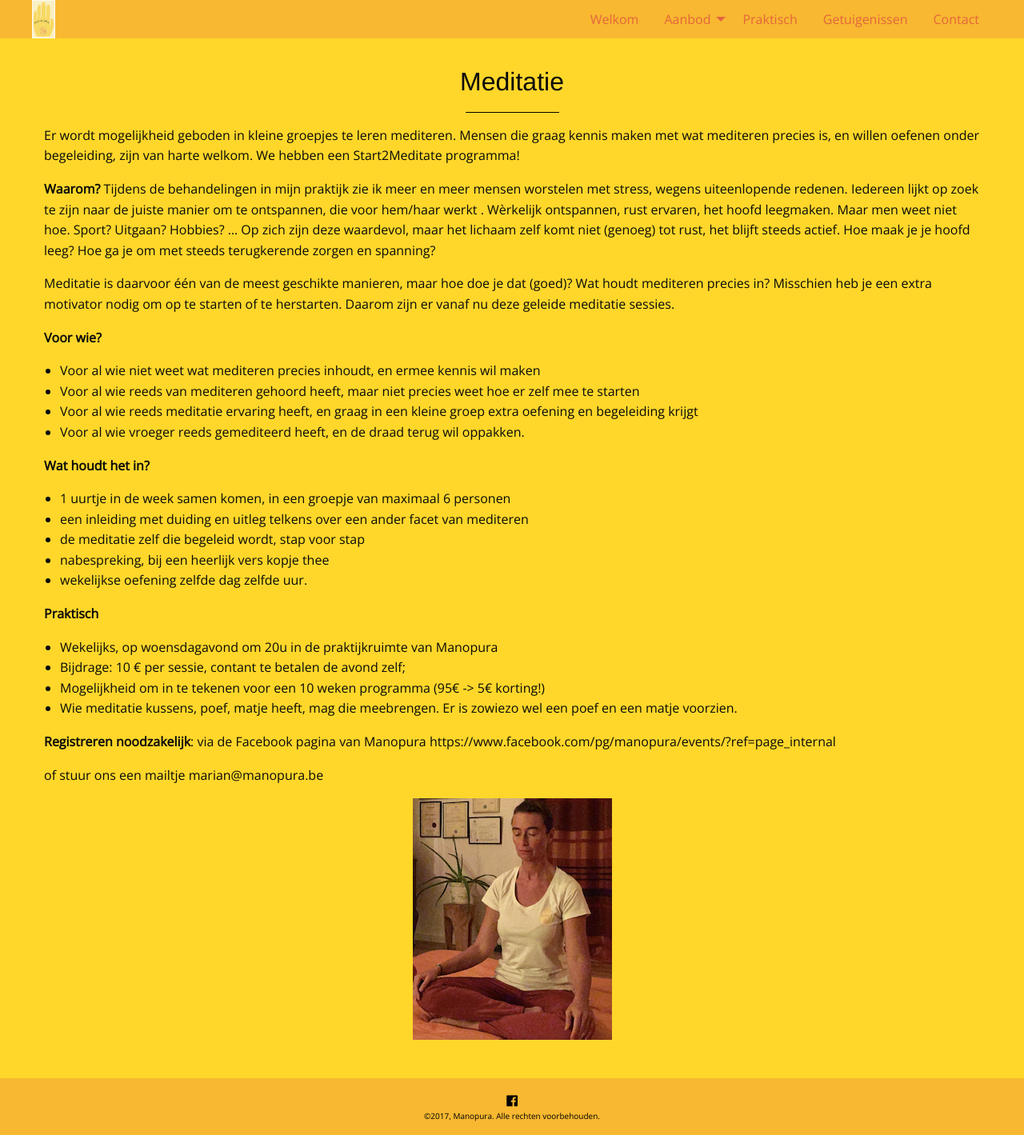
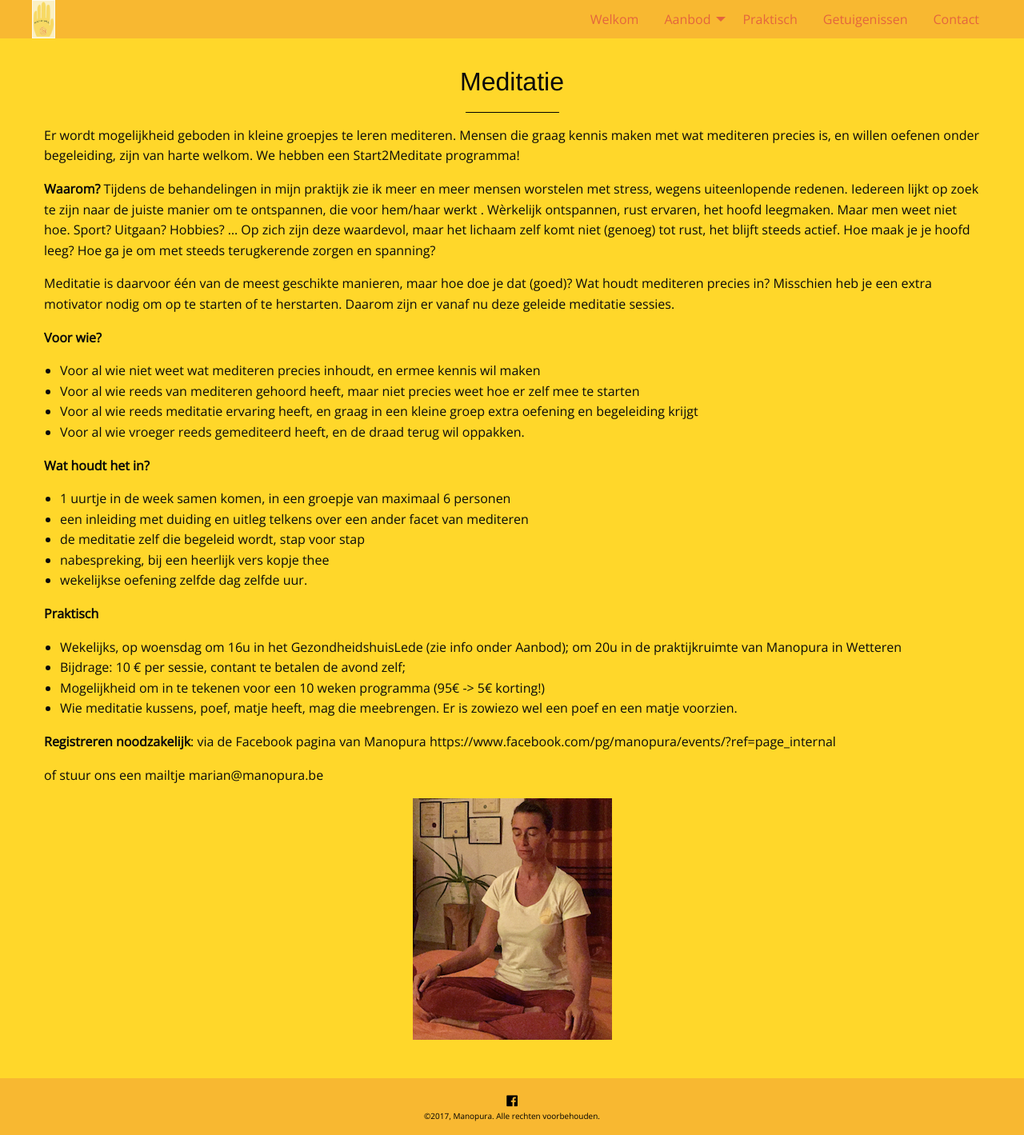
Before and after one commit to manopura/manopura.github.io, a Jekyll site: the page built from meditatie.md, in a window 1280 px wide. Shown: the whole page at 80% size. Built offline with Jekyll 4.4.1, drawn with Linux system fonts in a browser that asks for light colours; nearby versions of some CDN libraries; our own code applies the rules of GitHub Pages for plain Markdown files.

Commit message:
Update meditatie.md

```diff
--- a/meditatie.md
+++ b/meditatie.md
@@ -33,7 +33,7 @@ Meditatie is daarvoor één van de meest geschikte manieren, maar hoe doe je dat
 * wekelijkse oefening zelfde dag zelfde uur.
 
 **Praktisch**
-* Wekelijks, op woensdagavond om 20u in de praktijkruimte van Manopura
+* Wekelijks, op woensdag om 16u in het GezondheidshuisLede (zie info onder Aanbod); om 20u in de praktijkruimte van Manopura in Wetteren
 * Bijdrage: 10 € per sessie, contant te betalen de avond zelf;
 * Mogelijkheid om in te tekenen voor een 10 weken programma (95€ -> 5€ korting!)
 * Wie meditatie kussens, poef, matje heeft, mag die meebrengen. Er is zowiezo wel een poef en een matje voorzien.
```
